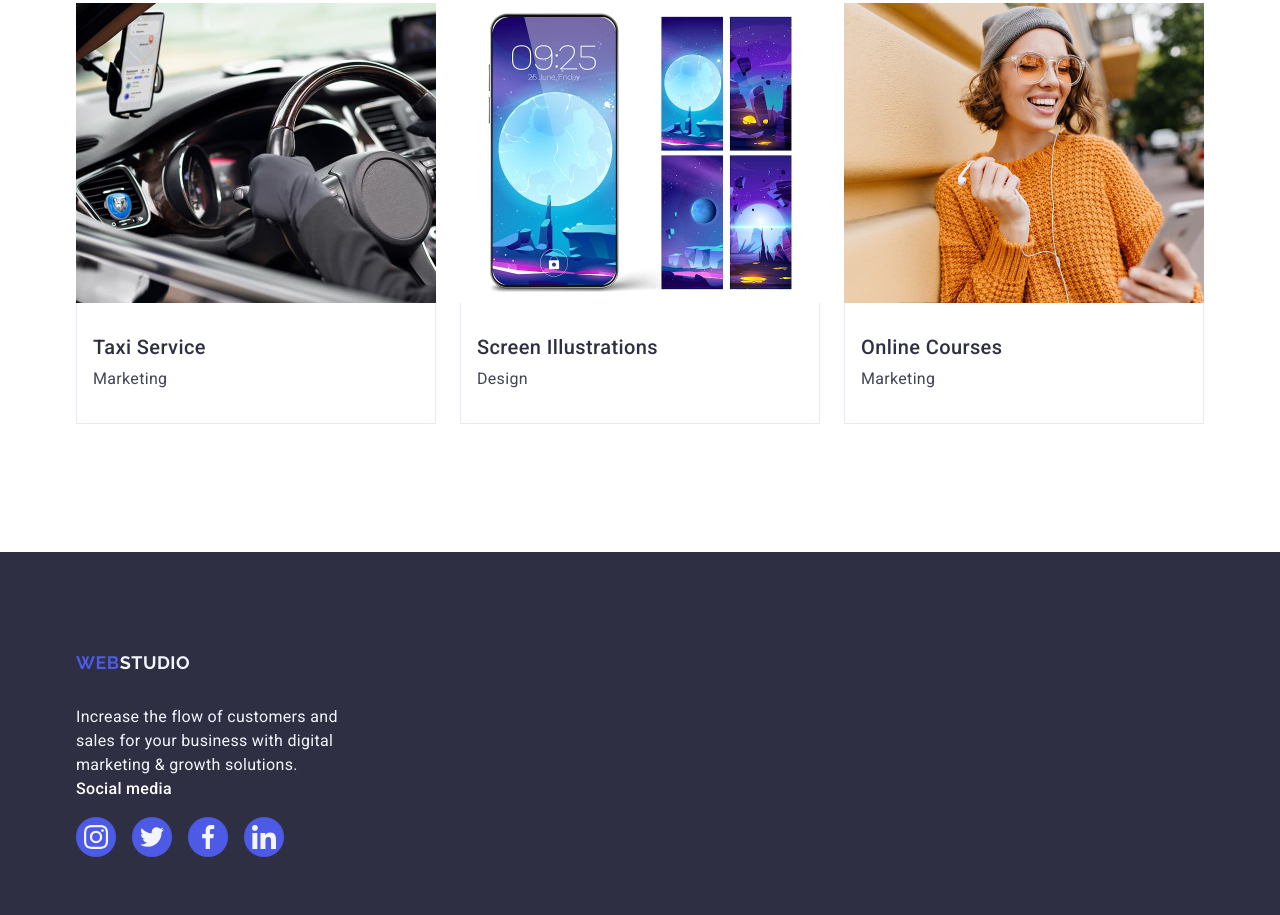
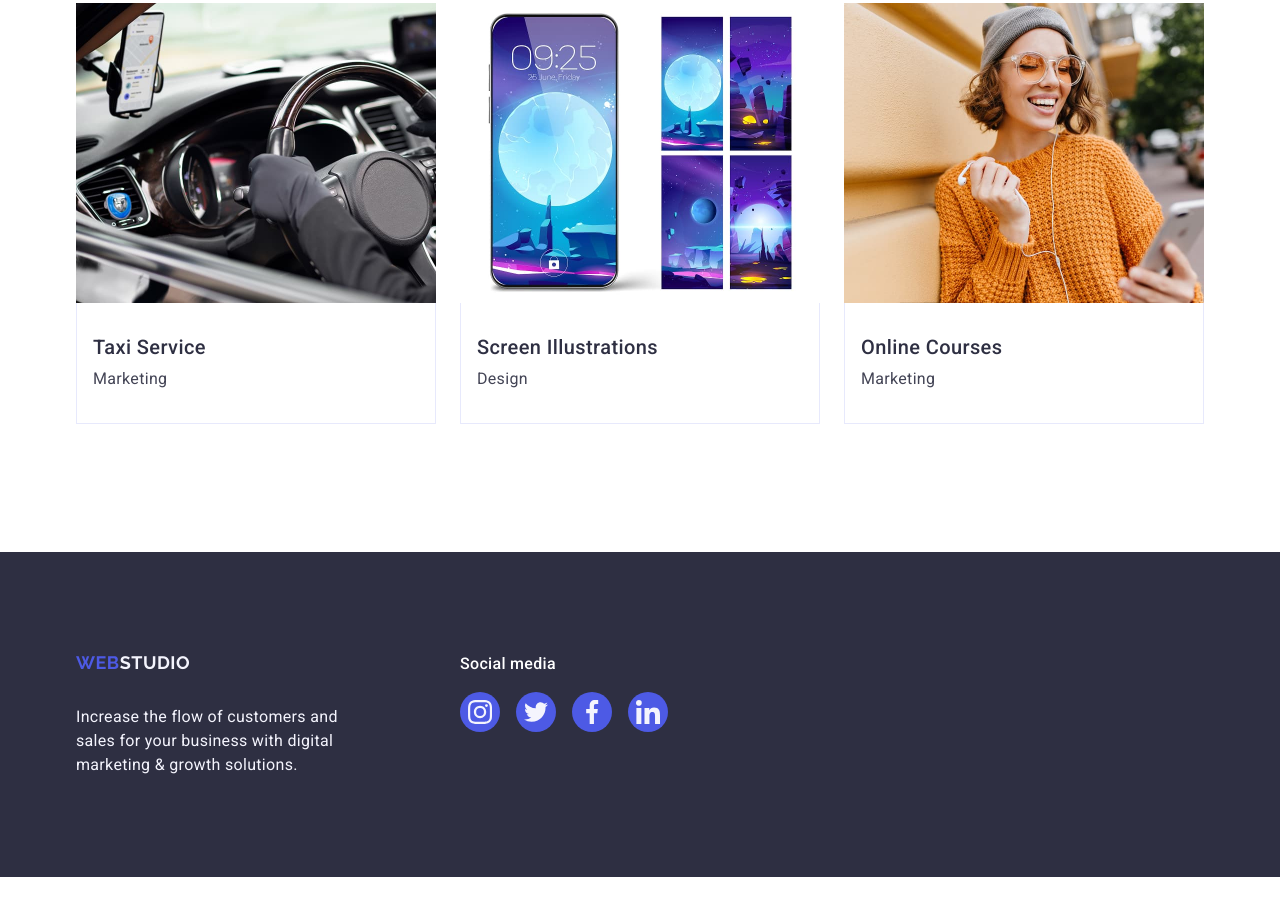
Before and after one commit to BonVita05/goit-markup-hw-04, a plain HTML site: page index.html in a window 1280 px wide. Shown: the part 2639-3554 px from the top of the page. After the commit the page ends 3516 px from the top, so only its background shows below. Drawn offline with nearby package versions, Linux system fonts and the light colour scheme.

Commit message:
fix footer

```diff
--- a/css/styles.css
+++ b/css/styles.css
@@ -281,6 +281,7 @@ ul {
 
  .footer {
     background-color: #2e2f42;
+    color: #f4f4fd;
     padding: 100px 0;
  }
 
@@ -296,6 +297,15 @@ ul {
  .footer-studio {
     color: #f4f4fd;
     line-height: 1.17
+ }
+
+ .footer-div {
+     display: flex;
+     align-items: baseline;
+ }
+
+ .footer-container {
+     margin-right: 120px;
  }
 
 h1, h2, h3, h4, p {
--- a/index.html
+++ b/index.html
@@ -331,10 +331,12 @@
         </section>
     </main>
     <footer class="footer">
-        <div class="container">
-            <a class="logo-footer" href="./index.html">Web<span class="footer-studio">Studio</span></a>
-        <p class="footer-text">Increase the flow of customers and sales for your business with digital marketing & growth solutions.</p>
-        <div class="social-media">
+        <div class="container footer-div">
+            <div class="footer-container">
+                <a class="logo-footer" href="./index.html">Web<span class="footer-studio">Studio</span></a>
+                        <p class="footer-text">Increase the flow of customers and sales for your business with digital marketing & growth solutions.</p>
+            </div>
+        <div class="footer-container">
             <p class="social-media-title">Social media</p>
             <ul class="social-media-container">
                 <li class="media-item">
```
